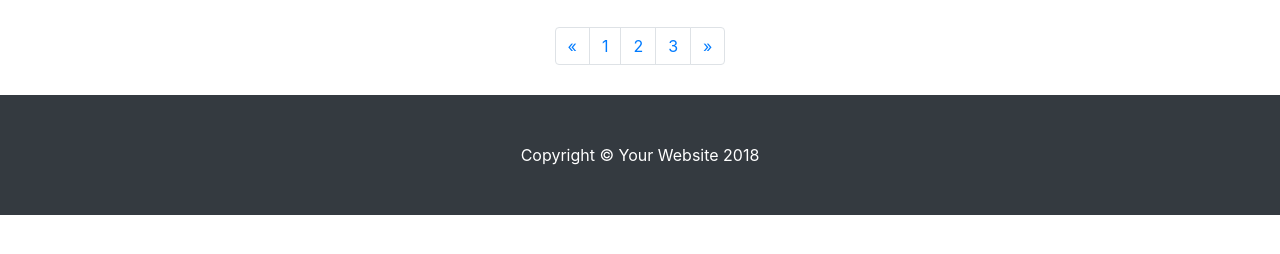
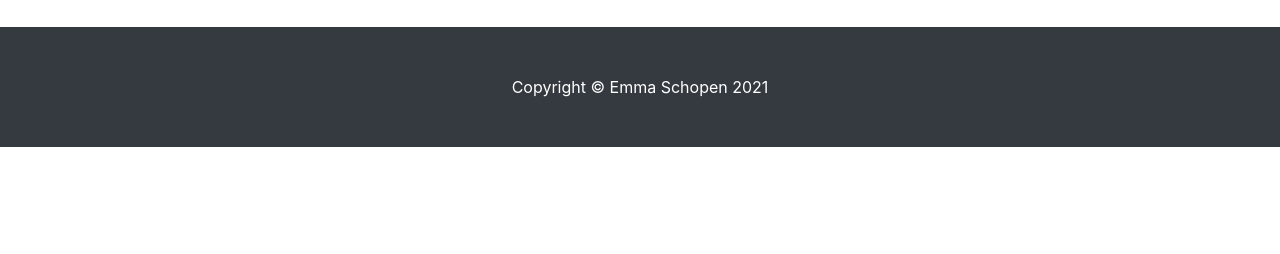
Before and after one commit to geog3540/eschopen, a website: page shortbio.html in a window 1280 px wide. Shown: the part 418-672 px from the top of the page. Drawn offline with Linux system fonts and the light colour scheme.

Commit message:
Update shortbio.html

```diff
--- a/shortbio.html
+++ b/shortbio.html
@@ -65,29 +65,7 @@
       <!-- /.row -->
 
       <!-- Pagination -->
-      <ul class="pagination justify-content-center">
-        <li class="page-item">
-          <a class="page-link" href="#" aria-label="Previous">
-            <span aria-hidden="true">&laquo;</span>
-            <span class="sr-only">Previous</span>
-          </a>
-        </li>
-        <li class="page-item">
-          <a class="page-link" href="#">1</a>
-        </li>
-        <li class="page-item">
-          <a class="page-link" href="#">2</a>
-        </li>
-        <li class="page-item">
-          <a class="page-link" href="#">3</a>
-        </li>
-        <li class="page-item">
-          <a class="page-link" href="#" aria-label="Next">
-            <span aria-hidden="true">&raquo;</span>
-            <span class="sr-only">Next</span>
-          </a>
-        </li>
-      </ul>
+
 
     </div>
     <!-- /.container -->
@@ -95,7 +73,7 @@
     <!-- Footer -->
     <footer class="py-5 bg-dark">
       <div class="container">
-        <p class="m-0 text-center text-white">Copyright &copy; Your Website 2018</p>
+        <p class="m-0 text-center text-white">Copyright &copy; Emma Schopen 2021</p>
       </div>
       <!-- /.container -->
     </footer>
```
